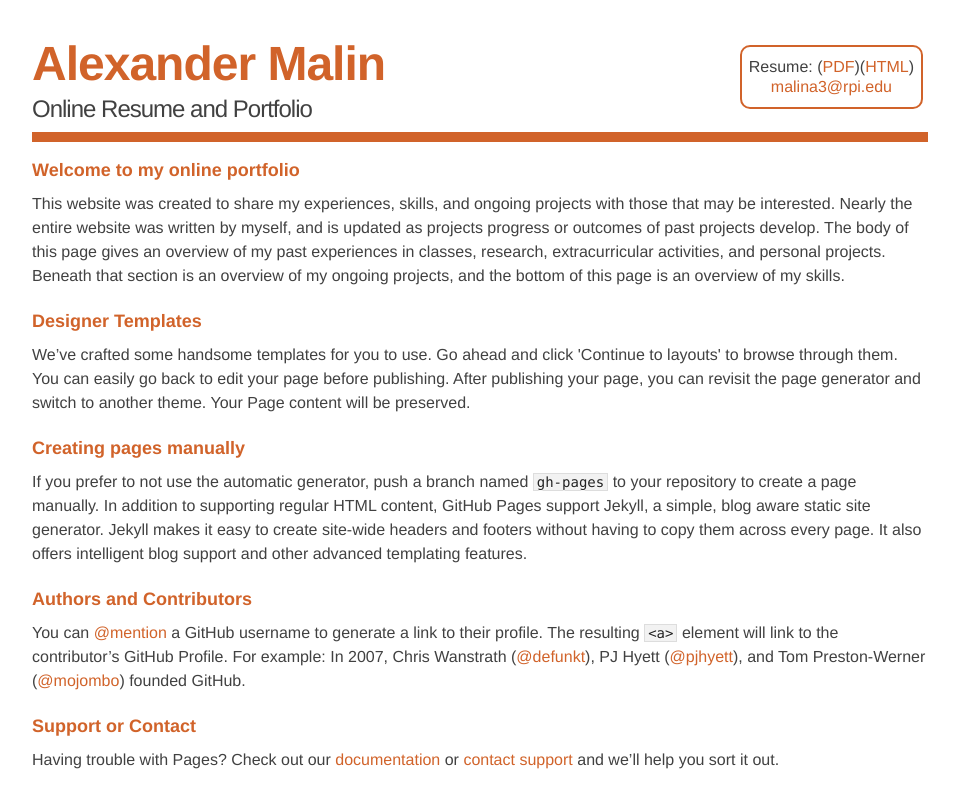
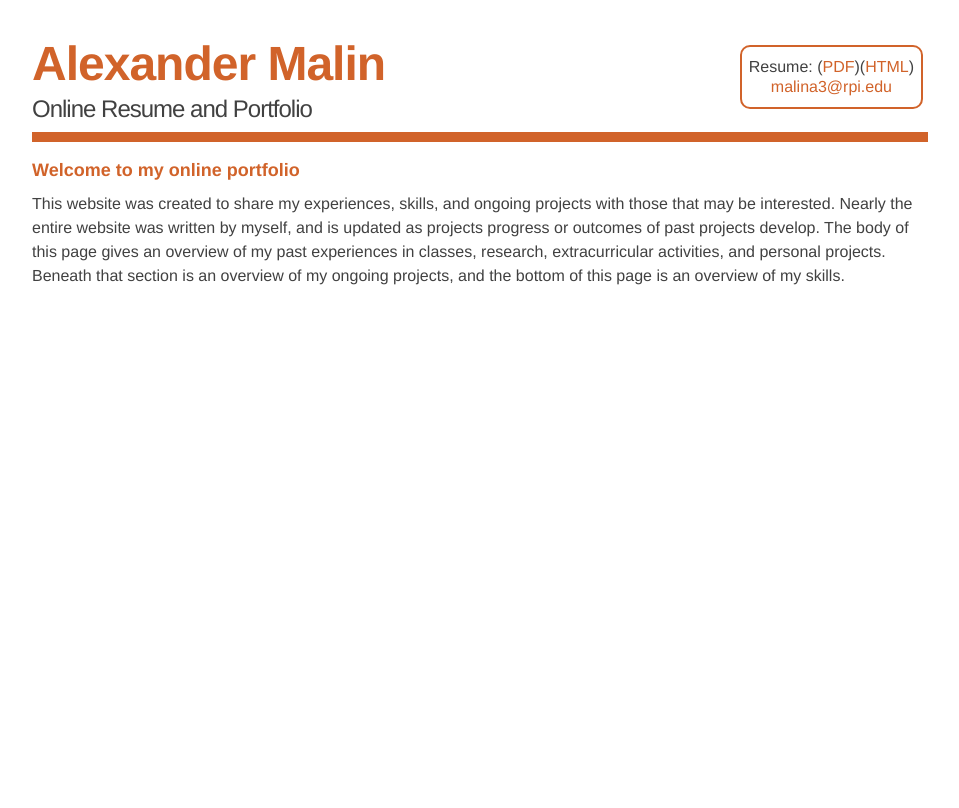
Before and after one commit to malina3/malina3.github.io, a plain HTML site: page index.html in a window 1280 px wide. Shown: the whole page, without its empty margins (160-1119 px from the left). Drawn offline with Linux system fonts and the light colour scheme; a web font is replaced by a local one.

Commit message:
Removal of auto-generated info.

```diff
--- a/index.html
+++ b/index.html
@@ -20,29 +20,10 @@
 
         <section id="main_content">
 
-          <h3><a id="welcome-to-github-pages" class="anchor" href="#welcome-to-github-pages" aria-hidden="true"><span class="octicon octicon-link"></span></a>Welcome to my online portfolio</h3>
+          <h3>Welcome to my online portfolio</h3>
 
           <p>This website was created to share my experiences, skills, and ongoing projects with those that may be interested. Nearly the entire website was written by myself, and is updated as projects progress or outcomes of past projects develop. The body of this page gives an overview of my past experiences in classes, research, extracurricular activities, and personal projects. Beneath that section is an overview of my ongoing projects, and the bottom of this page is an overview of my skills.</p>
 
-          <h3>
-          <a id="designer-templates" class="anchor" href="#designer-templates" aria-hidden="true"><span class="octicon octicon-link"></span></a>Designer Templates</h3>
-
-          <p>We’ve crafted some handsome templates for you to use. Go ahead and click 'Continue to layouts' to browse through them. You can easily go back to edit your page before publishing. After publishing your page, you can revisit the page generator and switch to another theme. Your Page content will be preserved.</p>
-
-          <h3>
-          <a id="creating-pages-manually" class="anchor" href="#creating-pages-manually" aria-hidden="true"><span class="octicon octicon-link"></span></a>Creating pages manually</h3>
-
-          <p>If you prefer to not use the automatic generator, push a branch named <code>gh-pages</code> to your repository to create a page manually. In addition to supporting regular HTML content, GitHub Pages support Jekyll, a simple, blog aware static site generator. Jekyll makes it easy to create site-wide headers and footers without having to copy them across every page. It also offers intelligent blog support and other advanced templating features.</p>
-
-          <h3>
-          <a id="authors-and-contributors" class="anchor" href="#authors-and-contributors" aria-hidden="true"><span class="octicon octicon-link"></span></a>Authors and Contributors</h3>
-
-          <p>You can <a href="https://github.com/blog/821" class="user-mention">@mention</a> a GitHub username to generate a link to their profile. The resulting <code>&lt;a&gt;</code> element will link to the contributor’s GitHub Profile. For example: In 2007, Chris Wanstrath (<a href="https://github.com/defunkt" class="user-mention">@defunkt</a>), PJ Hyett (<a href="https://github.com/pjhyett" class="user-mention">@pjhyett</a>), and Tom Preston-Werner (<a href="https://github.com/mojombo" class="user-mention">@mojombo</a>) founded GitHub.</p>
-
-          <h3>
-          <a id="support-or-contact" class="anchor" href="#support-or-contact" aria-hidden="true"><span class="octicon octicon-link"></span></a>Support or Contact</h3>
-
-          <p>Having trouble with Pages? Check out our <a href="https://help.github.com/pages">documentation</a> or <a href="https://github.com/contact">contact support</a> and we’ll help you sort it out.</p>
         </section>
 
         <footer>
```
